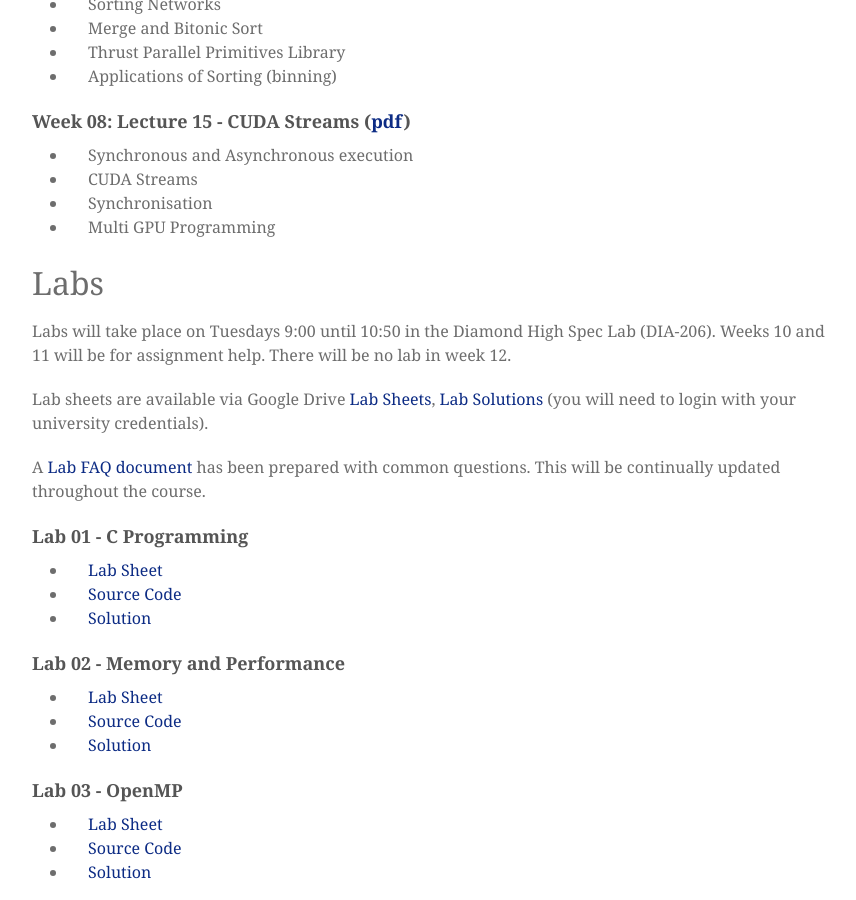
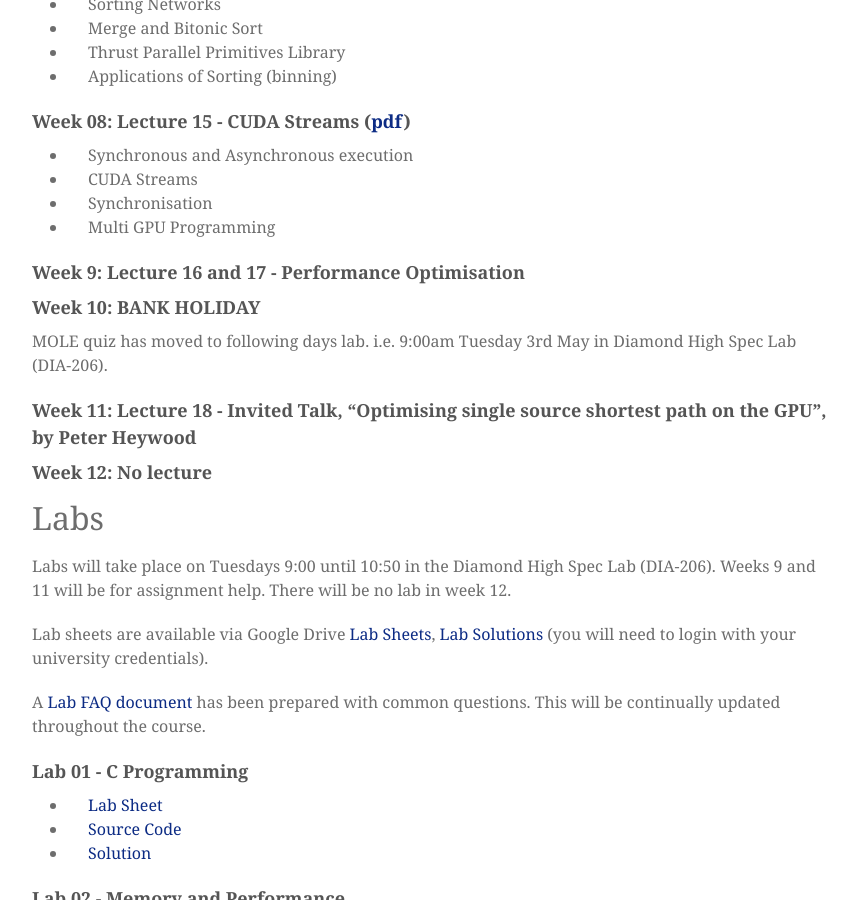
Before and after one commit to mondus/mondus.github.io, a Jekyll site: the page built from teaching/COM4521/index.md, in a window 1280 px wide and 900 px high, scrolled down 2858 px. Shown: the whole window, without its empty margins (208-1064 px from the left). Built offline with Jekyll 4.4.1, drawn with Linux system fonts in a browser that asks for light colours; nearby versions of some CDN libraries; some web fonts are replaced.

Commit message:
Update index.md

```diff
--- a/teaching/COM4521/index.md
+++ b/teaching/COM4521/index.md
@@ -127,9 +127,19 @@ Lectures notes are available via [Google Drive](https://drive.google.com/a/sheff
 * Synchronisation
 * Multi GPU Programming
 
+### Week 9: Lecture 16 and 17 - Performance Optimisation
+
+### Week 10: BANK HOLIDAY
+
+MOLE quiz has moved to following days lab. i.e. 9:00am Tuesday 3rd May in Diamond High Spec Lab (DIA-206).
+
+### Week 11: Lecture 18 - Invited Talk, "Optimising single source shortest path on the GPU", by Peter Heywood
+
+### Week 12: No lecture
+
 # Labs
 
-Labs will take place on Tuesdays 9:00 until 10:50 in the Diamond High Spec Lab (DIA-206). Weeks 10 and 11 will be for assignment help. There will be no lab in week 12.
+Labs will take place on Tuesdays 9:00 until 10:50 in the Diamond High Spec Lab (DIA-206). Weeks 9 and 11 will be for assignment help. There will be no lab in week 12.
 
 Lab sheets are available via Google Drive [Lab Sheets](https://drive.google.com/a/sheffield.ac.uk/folderview?id=0B2HbOiEppVPMdHdCQS1RZGVsNXM&usp=sharing), [Lab Solutions](https://drive.google.com/a/sheffield.ac.uk/folderview?id=0B2HbOiEppVPMV3VsSjA1SFo5ODQ&usp=sharing) (you will need to login with your university credentials).
 
```
